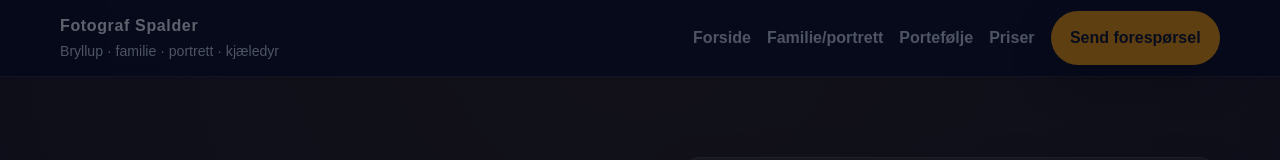
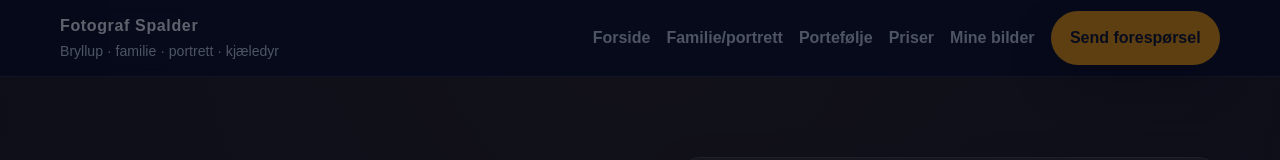
Before and after one commit to FotografSpalder/fotograf-spalder, an Astro site: page /bryllupsfotograf-ringsaker in a window 1280 px wide. Shown: the top 160 px of the page. Built offline with nearby package versions, Linux system fonts and the light colour scheme; Astro itself is replaced by a stand-in of ours.

Commit message:
Legg Mine bilder i hovedmenyen

```diff
--- a/src/pages/bryllupsfotograf-ringsaker.astro
+++ b/src/pages/bryllupsfotograf-ringsaker.astro
@@ -52,6 +52,7 @@ const { services, digital, rules, currency } = data;
           <a href="familie-portrettfotograf-ringsaker.html">Familie/portrett</a>
           <a href="portfolio.html">Portefølje</a>
           <a href="priser.html">Priser</a>
+          <a href="mine-bilder.html">Mine bilder</a>
           <a class="button primary" href="booking.html">Send forespørsel</a>
         </nav>
       </div>
```
